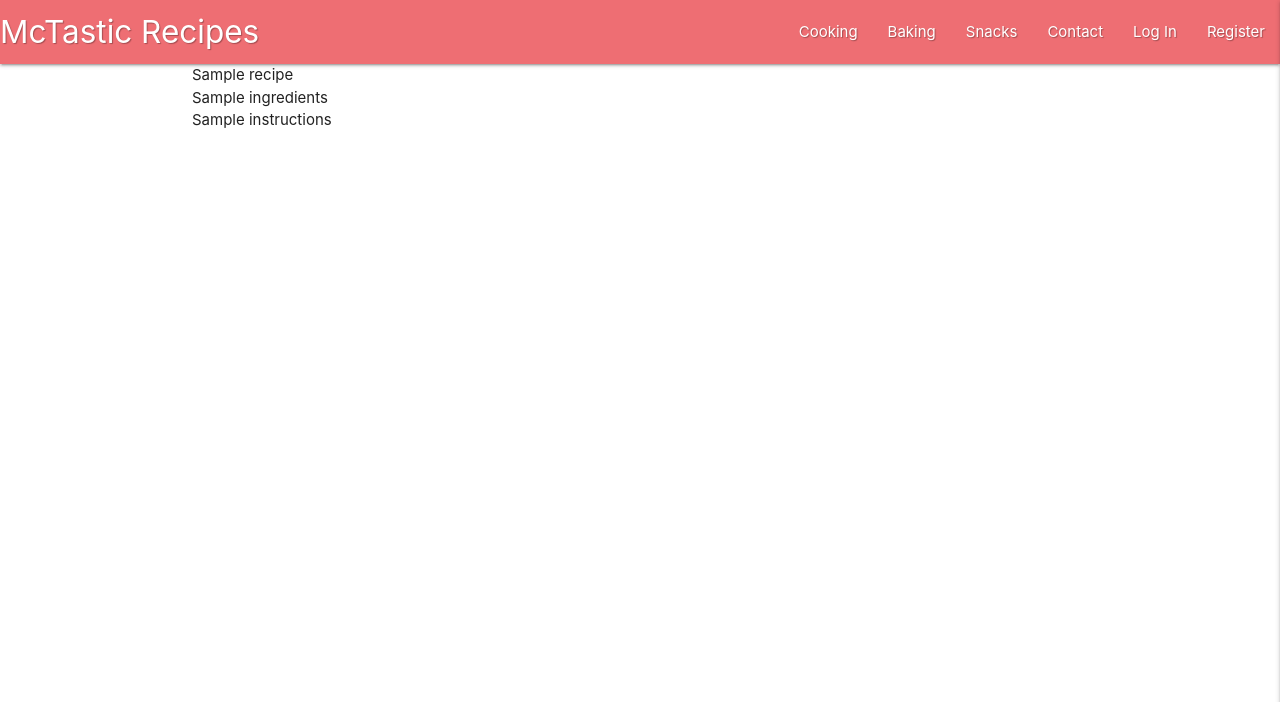
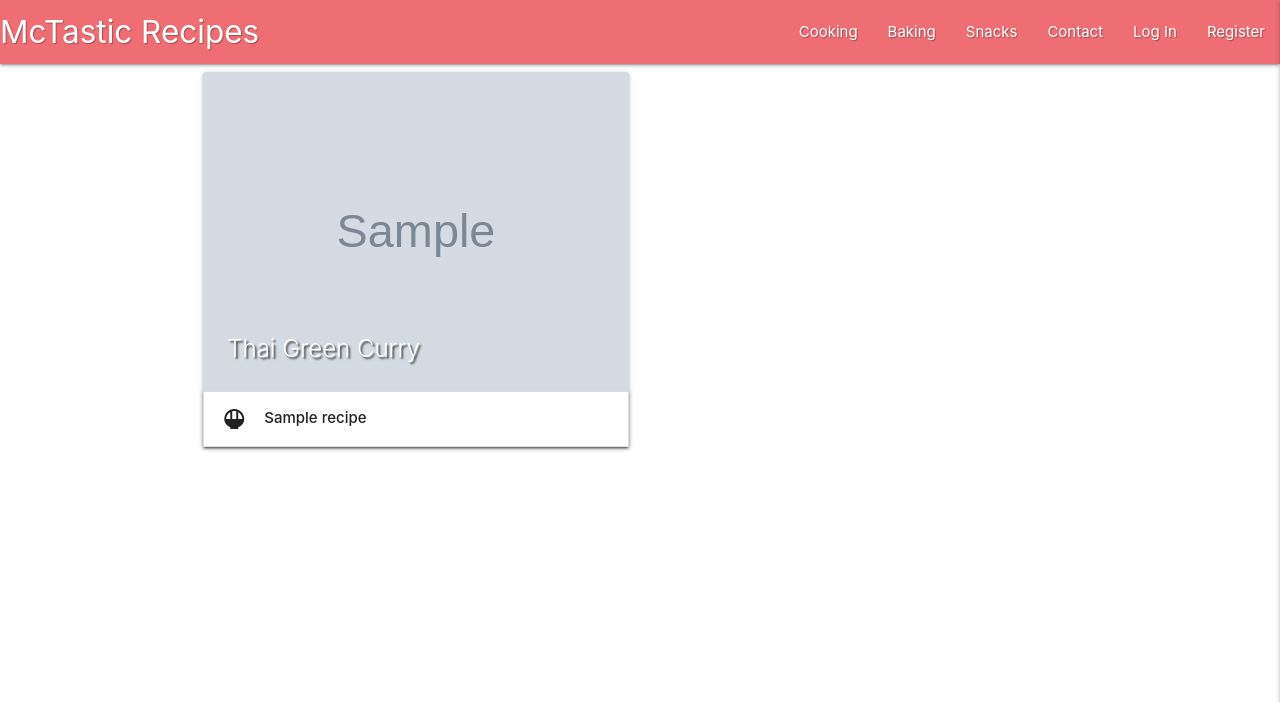
Before and after one commit to Sean-Mc-Mahon/McTasticRecipes, a Flask app: page / in a window 1280 px wide. Shown: the top 702 px of the page. Run offline with Flask 2, Linux system fonts and the light colour scheme; grey boxes marked "Sample" are stand-in pictures; a database or web service that is not in the repository returns one stand-in record (values such as "Sample title"); some libraries are stand-ins or nearby versions.

Commit message:
collapsable setup added to recipes

```diff
--- a/static/css/style.css
+++ b/static/css/style.css
@@ -1,6 +1,12 @@
 .text-shadow {
     text-shadow: 1px 1px 1px rgba(0, 0, 0, 0.3)
+}
+.text-shadow-2 {
+    text-shadow: 2px 2px 2px rgba(0, 0, 0, 0.7)
 }
 .flashes h4 {
     line-height: 2;
 }
+.collapsible {
+    margin: 0;
+}
--- a/static/js/script.js
+++ b/static/js/script.js
@@ -1,3 +1,4 @@
 $(document).ready(function(){
-    $('.sidenav').sidenav({edge: "right"});
-  });
+        $('.sidenav').sidenav({edge: "right",inDuration: 1000,});
+        $('.collapsible').collapsible();
+    });
--- a/templates/recipes.html
+++ b/templates/recipes.html
@@ -1,10 +1,32 @@
 {% extends "base.html" %}
 {% block content %}
 
-    {% for recipe in recipes %}
-        {{ recipe.recipe_name }}<br>
-        {{ recipe.ingredients }}<br>
-        {{ recipe.instructions }}<br>
-    {% endfor %}
+    <div class="row">
+        <div class="col s12 m6">
+            <div class="card hoverable">
+                    {% for recipe in recipes %}
+                <div class="card-image">
+                    <a href="">
+                        <img src="{{ recipe.recipe_image }}">
+                        <span class="card-title text-shadow-2">Thai Green Curry</span>
+                    </a>
+                </div>
+                <ul class="collapsible">
+                    <li>
+                        <div class="collapsible-header">
+                            <i class="material-icons prefix">rice_bowl</i>
+                            <strong>{{ recipe.recipe_name }}</strong>
+                        </div>
+                        <div class="collapsible-body">
+                            {{ recipe.recipe_description }}<br>
+                        </div>
+                    </li>
+                    {% endfor %}
+                </ul>
+            </div>
+        </div>
+    </div>
+
+
 
 {% endblock %}
```
